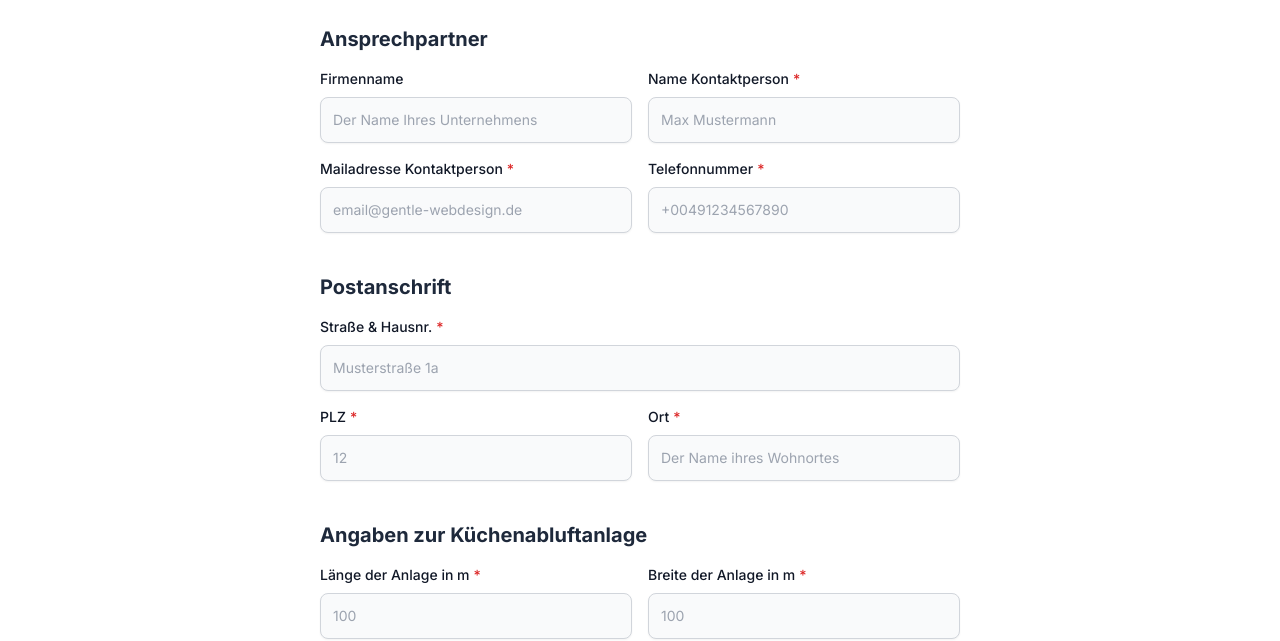
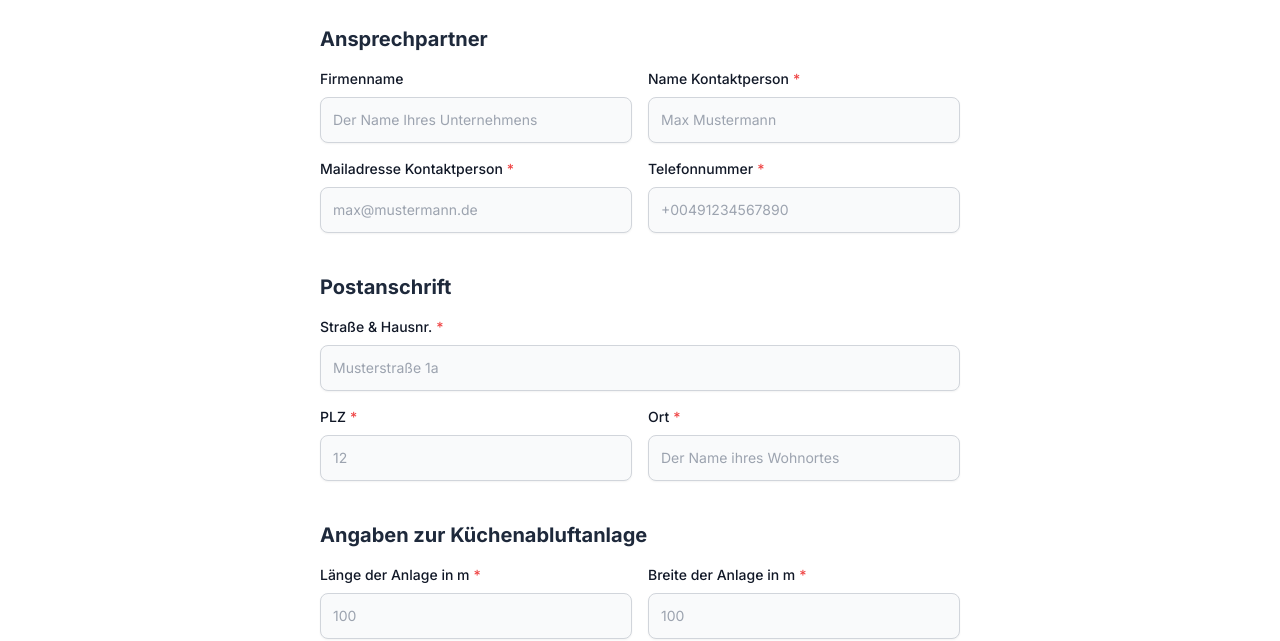
Before and after one commit to DevBerkcan/Air.Clean.Setec, a Next.js app: page /request-offer in a window 1280 px wide. Shown: the part 265-906 px from the top of the page. Built offline with nearby package versions, Linux system fonts and the light colour scheme.

Commit message:
Update request offer page Move required star in separated component Add control to number fields Change email placeholder

```diff
--- /dev/null
+++ b/src/components/RequiredStar.tsx
@@ -0,0 +1,8 @@
+const RequiredStar: any = () => {
+
+  return (
+    <span className="text-red-500 mx-1">*</span>
+  )
+}
+
+export default RequiredStar
--- a/src/pages/request-offer.tsx
+++ b/src/pages/request-offer.tsx
@@ -1,5 +1,6 @@
 import Head from 'next/head'
 import MainLayout from '@/layouts/MainLayout'
+import RequiredStar from '@/components/RequiredStar'
 import { useState } from 'react'
 import { useFormik } from 'formik'
 import axios from 'axios'
@@ -99,7 +100,7 @@ export default function ReuqestOffer() {
                     </div>
                     <div>
                       <label htmlFor="name" className="block mb-2 text-sm font-medium text-gray-900">
-                        Name Kontaktperson<span className="text-red-600 mx-1">*</span>
+                        Name Kontaktperson<RequiredStar />
                       </label>
                       <input
                         type="text"
@@ -115,21 +116,21 @@ export default function ReuqestOffer() {
                   <div className="grid grid-cols-2 gap-4">
                     <div>
                       <label htmlFor="email" className="block mb-2 text-sm font-medium text-gray-900">
-                        Mailadresse Kontaktperson<span className="text-red-600 mx-1">*</span>
+                        Mailadresse Kontaktperson<RequiredStar />
                       </label>
                       <input
                         type="email"
                         name="email"
                         id="email"
                         className="shadow-sm bg-gray-50 border border-gray-300 text-gray-900 text-sm rounded-lg focus:ring-indigo-500 focus:border-indigo-500 block w-full p-3"
-                        placeholder="email@gentle-webdesign.de"
+                        placeholder="max@mustermann.de"
                         onChange={formik.handleChange}
                         value={formik.values.email}
                         required />
                     </div>
                     <div>
                       <label htmlFor="phone" className="block mb-2 text-sm font-medium text-gray-900">
-                        Telefonnummer<span className="text-red-600 mx-1">*</span>
+                        Telefonnummer<RequiredStar />
                       </label>
                       <input
                         type="text"
@@ -148,7 +149,7 @@ export default function ReuqestOffer() {
                 <div className="space-y-4">
                   <div>
                     <label htmlFor="street" className="block mb-2 text-sm font-medium text-gray-900">
-                      Straße & Hausnr.<span className="text-red-600 mx-1">*</span>
+                      Straße & Hausnr.<RequiredStar />
                     </label>
                     <input
                       type="text"
@@ -163,7 +164,7 @@ export default function ReuqestOffer() {
                   <div className="grid grid-cols-2 gap-4">
                     <div>
                       <label htmlFor="postCode" className="block mb-2 text-sm font-medium text-gray-900">
-                        PLZ<span className="text-red-600 mx-1">*</span>
+                        PLZ<RequiredStar />
                       </label>
                       <input
                         type="text"
@@ -177,7 +178,7 @@ export default function ReuqestOffer() {
                     </div>
                     <div>
                       <label htmlFor="location" className="block mb-2 text-sm font-medium text-gray-900">
-                        Ort<span className="text-red-600 mx-1">*</span>
+                        Ort<RequiredStar />
                       </label>
                       <input
                         type="text"
@@ -197,12 +198,13 @@ export default function ReuqestOffer() {
                   <div className="grid grid-cols-2 gap-4">
                     <div>
                       <label htmlFor="length" className="block mb-2 text-sm font-medium text-gray-900">
-                        Länge der Anlage in m<span className="text-red-600 mx-1">*</span>
+                        Länge der Anlage in m<RequiredStar />
                       </label>
                       <input
                         type="number"
                         name="length"
                         id="length"
+                        min="0"
                         className="shadow-sm bg-gray-50 border border-gray-300 text-gray-900 text-sm rounded-lg focus:ring-indigo-500 focus:border-indigo-500 block w-full p-3"
                         placeholder="100"
                         onChange={formik.handleChange}
@@ -211,12 +213,13 @@ export default function ReuqestOffer() {
                     </div>
                     <div>
                       <label htmlFor="width" className="block mb-2 text-sm font-medium text-gray-900">
-                        Breite der Anlage in m<span className="text-red-600 mx-1">*</span>
+                        Breite der Anlage in m<RequiredStar />
                       </label>
                       <input
                         type="number"
                         name="width"
                         id="width"
+                        min="0"
                         className="shadow-sm bg-gray-50 border border-gray-300 text-gray-900 text-sm rounded-lg focus:ring-indigo-500 focus:border-indigo-500 block w-full p-3"
                         placeholder="100"
                         onChange={formik.handleChange}
@@ -311,7 +314,7 @@ export default function ReuqestOffer() {
                   </label>
                 </div>
 
-                <p className="mt-6 text-sm text-gray-600">Hinweis: Felder, die mit einem roten Stern (<span className="text-red-600 mx-1">*</span>) gekennzeichnet sind, sind erforderlich, um Maric Airclean über die Website kontaktieren zu können.</p>
+                <p className="mt-6 text-sm text-gray-600">Hinweis: Felder, die mit einem roten Stern (<RequiredStar />) gekennzeichnet sind, sind erforderlich, um Maric Airclean über die Website kontaktieren zu können.</p>
 
                 <button
                   type="submit"
```
